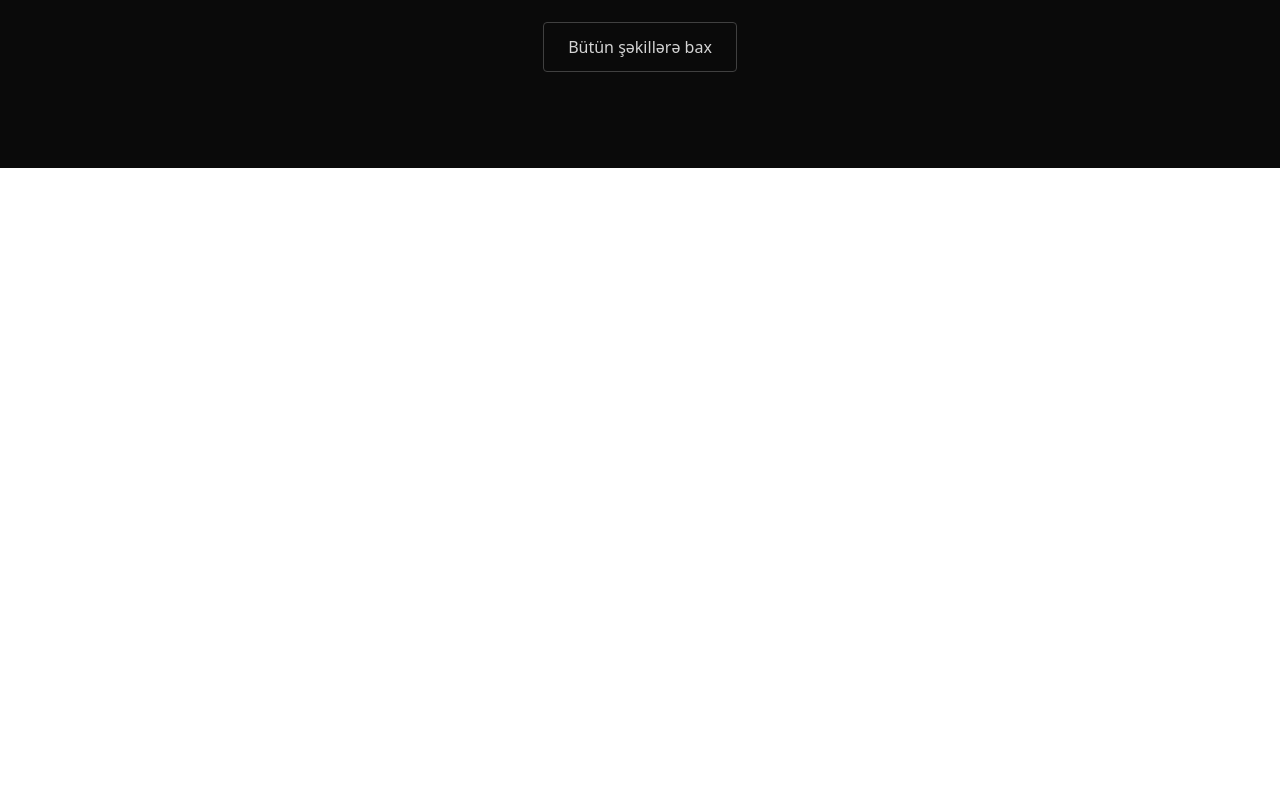
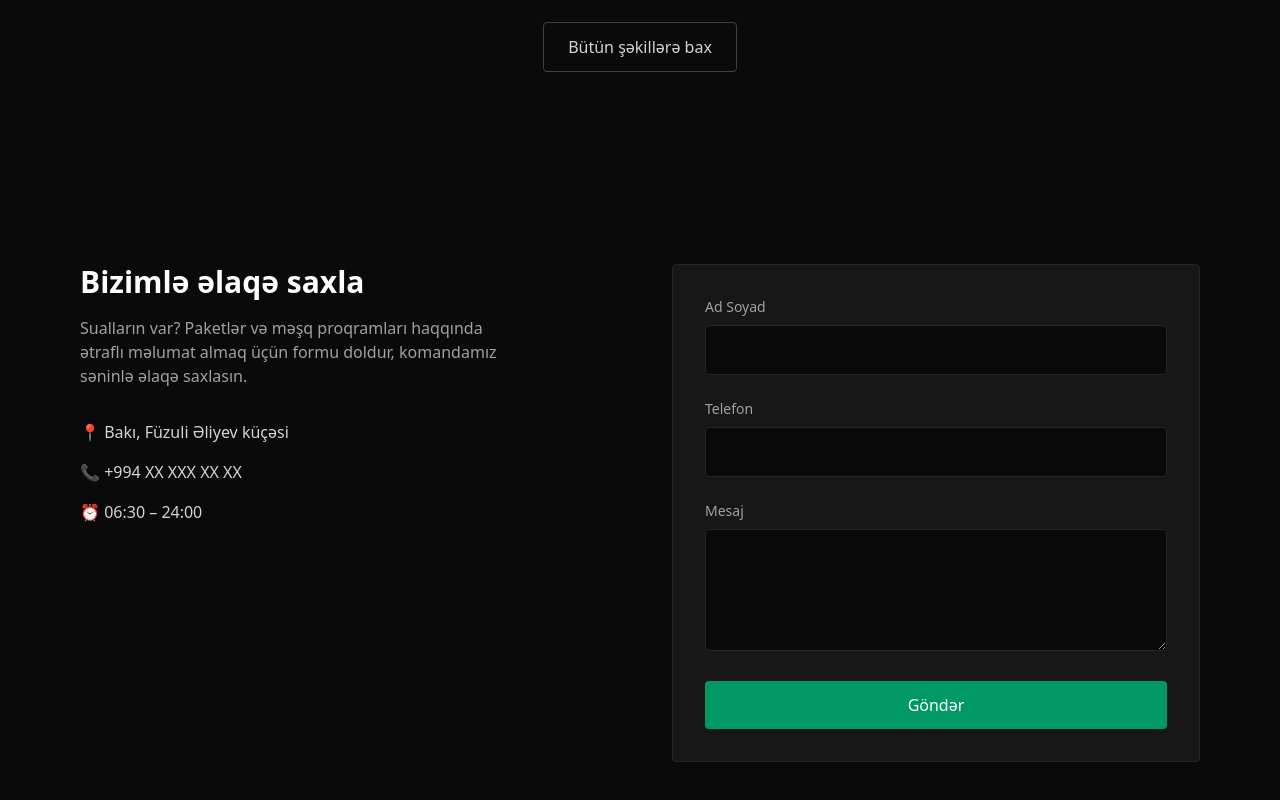
Before and after one commit to elxanoffical/Fitness, a Next.js app: page / in a window 1280 px wide. Shown: the part 3300-4100 px from the top of the page. Before the commit the page ends 3468 px from the top, so only its background shows below. Built offline with nearby package versions, Linux system fonts and the light colour scheme.

Commit message:
Add Contact component

```diff
--- a/app/page.jsx
+++ b/app/page.jsx
@@ -4,6 +4,7 @@ import Services from '@/components/Services'
 import Trainers from '@/components/Trainers'
 import Gallery from '@/components/Gallery'
 import React from 'react'
+import Contact from '@/components/Contact'
 
 export default function Home() {
   return (
@@ -13,6 +14,7 @@ export default function Home() {
     <Services/>
     <Trainers/>
     <Gallery/>
+    <Contact/>
    </section>
   )
 }
--- /dev/null
+++ b/components/Contact.jsx
@@ -0,0 +1,104 @@
+"use client";
+
+import { useForm } from "react-hook-form";
+
+export default function Contact() {
+  const {
+    register,
+    handleSubmit,
+    formState: { errors, isSubmitting },
+    reset,
+  } = useForm();
+
+  const onSubmit = async (data) => {
+    console.log(data);
+    // fetch("/api/contact", { method: "POST", body: JSON.stringify(data) })
+    reset();
+  };
+
+  return (
+    <section className="py-24 bg-neutral-950">
+      <div className="max-w-6xl mx-auto px-4 grid md:grid-cols-2 gap-16 items-start">
+        {/* LEFT CTA */}
+        <div>
+          <h2 className="text-3xl font-semibold text-white">
+            Bizimlə əlaqə saxla
+          </h2>
+          <p className="mt-4 text-neutral-400 max-w-md">
+            Sualların var? Paketlər və məşq proqramları haqqında ətraflı məlumat
+            almaq üçün formu doldur, komandamız səninlə əlaqə saxlasın.
+          </p>
+
+          <div className="mt-8 space-y-4 text-neutral-300">
+            <p>📍 Bakı, Füzuli Əliyev küçəsi</p>
+            <p>📞 +994 XX XXX XX XX</p>
+            <p>⏰ 06:30 – 24:00</p>
+          </div>
+        </div>
+
+        {/* FORM */}
+        <form
+          onSubmit={handleSubmit(onSubmit)}
+          className="bg-neutral-900 border border-neutral-800 rounded p-8 space-y-6"
+        >
+          {/* Name */}
+          <div>
+            <label className="block text-sm text-neutral-400 mb-2">
+              Ad Soyad
+            </label>
+            <input
+              type="text"
+              className="w-full bg-neutral-950 border border-neutral-800 rounded px-4 py-3 text-white focus:outline-none focus:border-emerald-500"
+              {...register("name", { required: "Ad soyad tələb olunur" })}
+            />
+            {errors.name && (
+              <p className="mt-2 text-sm text-red-500">{errors.name.message}</p>
+            )}
+          </div>
+
+          {/* Phone */}
+          <div>
+            <label className="block text-sm text-neutral-400 mb-2">
+              Telefon
+            </label>
+            <input
+              type="tel"
+              className="w-full bg-neutral-950 border border-neutral-800 rounded px-4 py-3 text-white focus:outline-none focus:border-emerald-500"
+              {...register("phone", {
+                required: "Telefon nömrəsi tələb olunur",
+                minLength: {
+                  value: 9,
+                  message: "Telefon düzgün deyil",
+                },
+              })}
+            />
+            {errors.phone && (
+              <p className="mt-2 text-sm text-red-500">
+                {errors.phone.message}
+              </p>
+            )}
+          </div>
+
+          {/* Message */}
+          <div>
+            <label className="block text-sm text-neutral-400 mb-2">Mesaj</label>
+            <textarea
+              rows="4"
+              className="w-full bg-neutral-950 border border-neutral-800 rounded px-4 py-3 text-white focus:outline-none focus:border-emerald-500"
+              {...register("message")}
+            />
+          </div>
+
+          {/* Submit */}
+          <button
+            type="submit"
+            disabled={isSubmitting}
+            className="w-full bg-emerald-600 hover:bg-emerald-500 disabled:opacity-50 text-white py-3 rounded transition"
+          >
+            {isSubmitting ? "Göndərilir..." : "Göndər"}
+          </button>
+        </form>
+      </div>
+    </section>
+  );
+}
--- a/package.json
+++ b/package.json
@@ -12,6 +12,7 @@
     "next": "16.1.1",
     "react": "19.2.3",
     "react-dom": "19.2.3",
+    "react-hook-form": "^7.69.0",
     "react-icons": "^5.5.0"
   },
   "devDependencies": {
```
Also changed, not shown: 1 other file (tests, documents, lock files or other folders).
